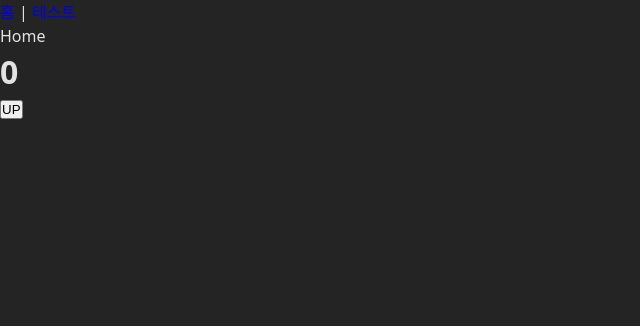
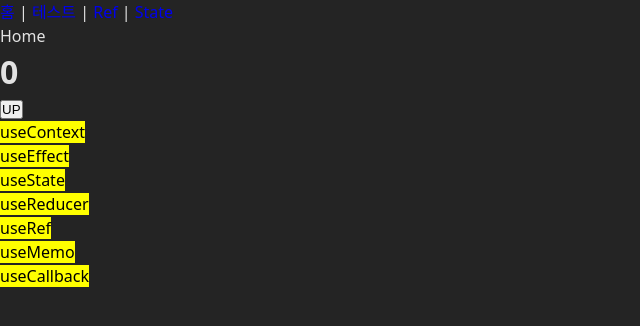
Before and after one commit to IPYURA/hooks_review, a React (Vite) app: page / in a window 1280 px wide. Shown: the top 326 px of the page, without its empty margins (0-640 px from the left). Built offline with nearby package versions, Linux system fonts and the light colour scheme.

Commit message:
useRef, useState

```diff
--- a/src/App.jsx
+++ b/src/App.jsx
@@ -4,6 +4,8 @@ import './App.css';
 import TestNumContext from './Context/TestNumContext';
 import Home from './views/Home/Home';
 import Test from './views/Test/Test';
+import StateTest from './views/StateTest/StateTest';
+import RefTest from './views/RefTest/RefTest';
 
 function GNB() {
     return (
@@ -11,6 +13,10 @@ function GNB() {
             <Link to='/'>홈</Link>
             <span> | </span>
             <Link to='/test'>테스트</Link>
+            <span> | </span>
+            <Link to='/ref'>Ref</Link>
+            <span> | </span>
+            <Link to='/state'>State</Link>
         </nav>
     );
 }
@@ -25,6 +31,8 @@ function App() {
                 <Routes>
                     <Route path='/' element={<Home />} />
                     <Route path='/test' element={<Test />} />
+                    <Route path='/ref' element={<RefTest />} />
+                    <Route path='/state' element={<StateTest />} />
                 </Routes>
             </BrowserRouter>
         </TestNumContext.Provider>
--- a/src/views/Home/Home.jsx
+++ b/src/views/Home/Home.jsx
@@ -12,6 +12,17 @@ const Home = () => {
             <div>Home</div>
             <h1>{globalVal}</h1>
             <button onClick={handleClick}>UP</button>
+            <ul>
+                <li><mark>useContext</mark></li>
+                <li><mark>useEffect</mark></li>
+                <li><mark>useState</mark></li>
+                <li><mark>useReducer</mark></li>
+                <li><mark>useRef</mark></li>
+                {/* (값 최적화) */}
+                <li><mark>useMemo</mark></li>
+                {/* (함수 최적화) */}
+                <li><mark>useCallback</mark></li>
+            </ul>
         </>
     );
 };
--- /dev/null
+++ b/src/views/RefTest/RefTest.jsx
@@ -0,0 +1,54 @@
+import { useRef } from 'react';
+
+const RefTest = () => {
+    const countRef = useRef(0);
+
+    const handleClick = () => {
+        countRef.current += 1;
+        console.log('클릭 횟수:', countRef.current);
+    };
+
+    return <button onClick={handleClick}>클릭: {countRef.current}</button>;
+};
+export default RefTest;
+
+//DOM에 직접 접근이 필요할 때
+
+// 예를 들어, 입력이 끝난 후에 한 번만 값을 읽고 싶거나,
+// 입력이 끝나면 자동으로 포커스를 이동시키거나,
+// 입력값을 초기화하거나,
+// 특정 UI 조작(예: 텍스트 선택, 미디어 재생 등)이 필요할 때 사용합니다.
+
+// 성능 최적화
+
+// 입력 값을 매번 state로 관리하면, 입력마다 리렌더링이 발생합니다.
+// 그러나 ref를 사용하면 입력이 끝난 후에만 값을 읽을 수 있으므로,
+// 불필요한 리렌더링을 줄일 수 있습니다.
+
+// 외부 라이브러리와의 연동
+
+// 서드파티 라이브러리(차트, 에디터 등)와 연동할 때 DOM 요소에 직접 접근해야 할 경우에 사용합니다.
+
+// 제어되지 않는(Uncontrolled) 컴포넌트
+
+// 입력값을 React의 state로 관리하지 않고,
+// 네이티브 DOM의 value 속성에만 의존하는 경우에 ref를 씁니다.
+// 이 방식은 간단한 폼이나, 입력값을 한 번만 읽으면 되는 경우에 유리합니다
+
+
+// ref 사용이 적합한 예시
+// 입력 후 한 번만 값 읽기
+
+// 예: 폼 제출 시 input의 값을 가져올 때
+
+// 입력 필드에 포커스 주기
+
+// 예: 버튼 클릭 시 input에 자동으로 포커스 이동
+
+// 입력값 초기화
+
+// 예: 리셋 버튼 클릭 시 input value를 빈 문자열로 만들기
+
+// UI 조작
+
+// 예: 텍스트 선택, 미디어 재생, 스크롤 위치 조정 등
--- /dev/null
+++ b/src/views/StateTest/StateTest.jsx
@@ -0,0 +1,12 @@
+import { useState } from 'react';
+
+const StateTest = () => {
+    const [count, setCount] = useState(0);
+
+    const handleClick = () => {
+        setCount(count + 1);
+    };
+
+    return <button onClick={handleClick}>클릭: {count}</button>;
+};
+export default StateTest;
```
